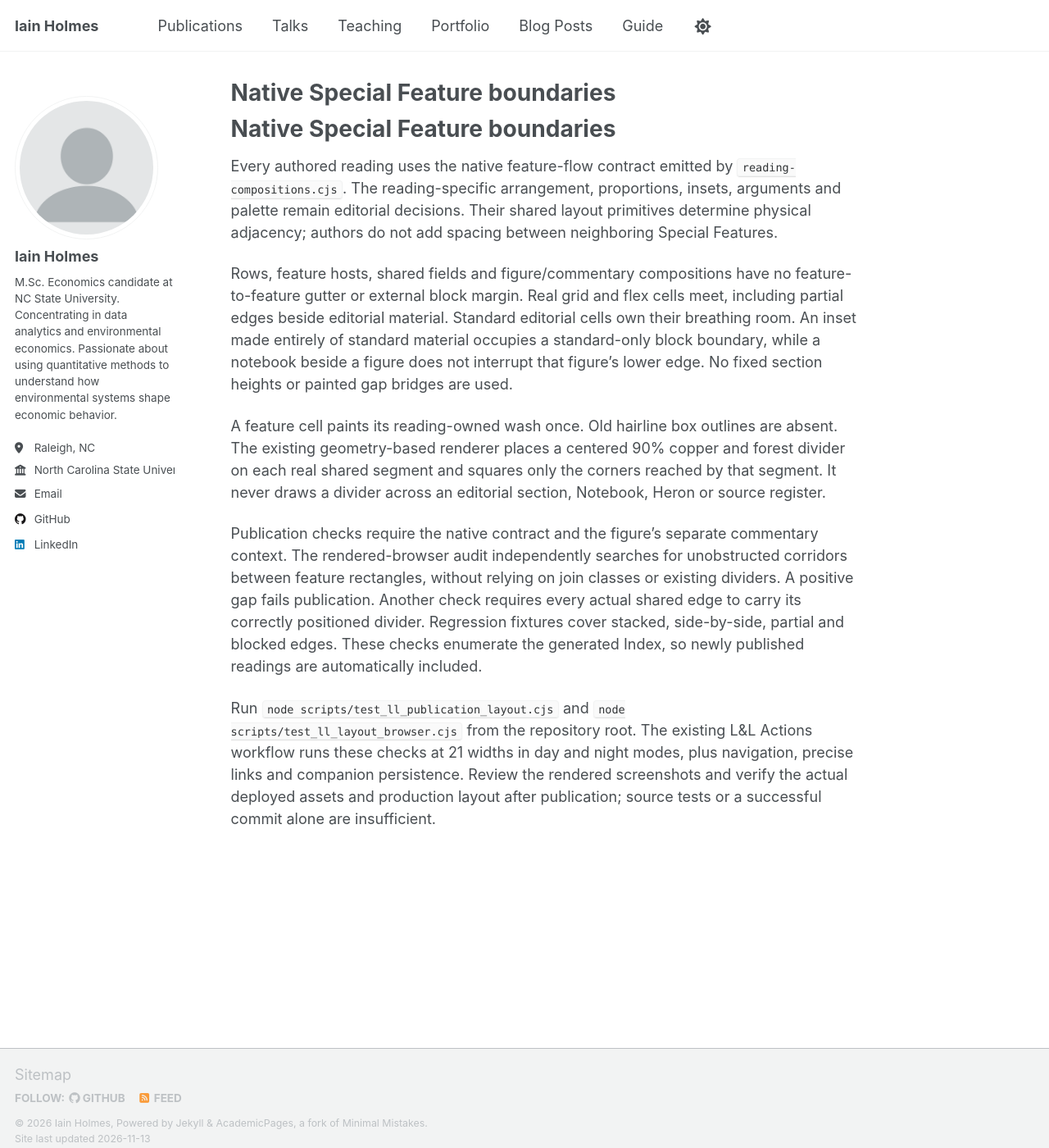
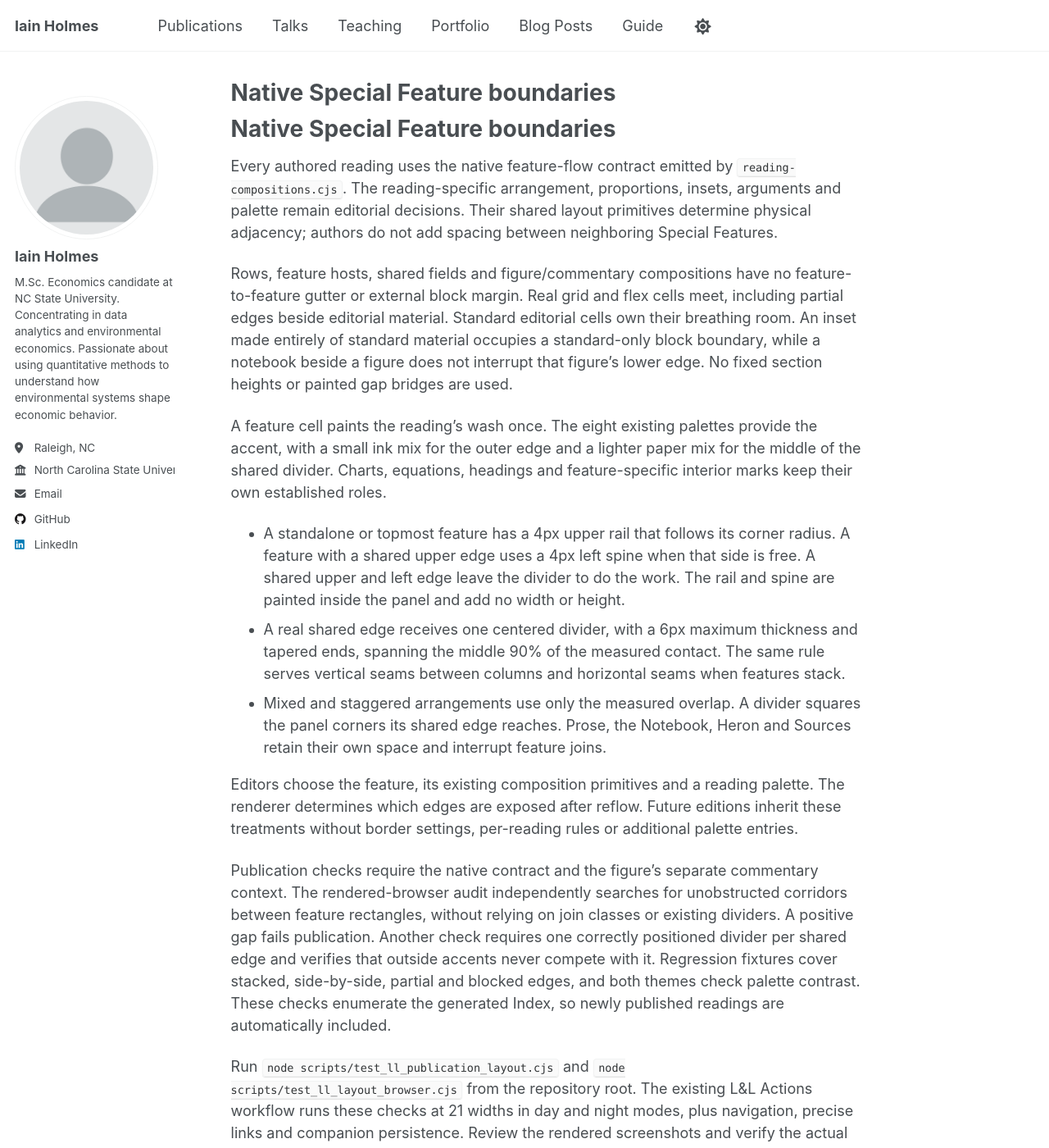
Before and after one commit to iainholmes/iainholmes.github.io, a Jekyll site: the page built from weekly-economics-environment/FEATURE-FLOW.md, in a window 1280 px wide and 1400 px high. Shown: the whole window at 82% size. Built offline with Jekyll 4.4.1, drawn with Linux system fonts in a browser that asks for light colours; nearby versions of some CDN libraries; our own code applies the rules of GitHub Pages for plain Markdown files; library files that are not in the unit come from our copies; a script that is not in the unit is left out.

Commit message:
Standardize L&L Special Feature borders around native adjacency
Use the reading palette for exposed rails and measured seams. Keep the MOVES6 rail and spine through shared geometry rules, remove composition-specific border overrides, and validate responsive contacts, palette contrast, archive bytes, and future issue generation.

```diff
--- a/scripts/test_ll_publication_layout.cjs
+++ b/scripts/test_ll_publication_layout.cjs
@@ -33,6 +33,9 @@ const ids=Array.from({length:5},(_,i)=>'private-future-'+i);try{
  const date='9999-12-31';
  const draft=journal.replace('</main>','<section class="edition" data-edition="'+date+'" data-title="Private future fixture">'+articles+'<section class="synthesis" id="private-synthesis"><div class="eyebrow">Synthesis</div><h2>How does spatial exposure change the estimate?</h2><p>Private synthesis.</p></section></section></main>');
  const grown=compose(draft);const pass=validate({...input,journal:grown});eq(pass.editions,result.editions+1,'future curated edition accepted');eq(pass.readings,result.readings+5,'future readings indexed automatically');eq(indexOf(grown).editions.at(-1).readings.map(r=>r.id),ids,'all future stable anchors generated');eq(compose(grown),grown,'future publication retry stable');
+ const future=grown.slice(grown.indexOf('data-edition="'+date+'"'),grown.indexOf('</main>'));
+ eq((future.match(/data-reading-palette="slate"/g)||[]).length,5,'future compositions inherit their authored palette');
+ ok(future.includes('class="ll-feature-host"')&&!future.includes('data-contact-sides')&&!future.includes('ll-feature-divider'),'future issue emits native features and leaves edge measurement to the browser');
  assert.throws(()=>validate({...input,journal:grown.replace('How does spatial exposure change the estimate?','What connects this week')}),/edition-specific synthesis heading required/);n++;
  const makeNote=(target,id='fixture-heron')=>({id,target,type:'method',title:'Sampling and exposure',text:'Private fixture for the source-review and placement tests.'});
  const generate=config=>compose(withCompanion(draft,{...companion,[date]:config}));
--- a/weekly-economics-environment/FEATURE-FLOW.md
+++ b/weekly-economics-environment/FEATURE-FLOW.md
@@ -14,18 +14,37 @@ occupies a standard-only block boundary, while a notebook beside a figure does
 not interrupt that figure's lower edge. No fixed section heights or painted gap
 bridges are used.
 
-A feature cell paints its reading-owned wash once. Old hairline box outlines
-are absent. The existing geometry-based renderer places a centered 90% copper
-and forest divider on each real shared segment and squares only the corners
-reached by that segment. It never draws a divider across an editorial section,
-Notebook, Heron or source register.
+A feature cell paints the reading's wash once. The eight existing palettes
+provide the accent, with a small ink mix for the outer edge and a lighter
+paper mix for the middle of the shared divider. Charts, equations, headings
+and feature-specific interior marks keep their own established roles.
+
+- A standalone or topmost feature has a 4px upper rail that follows its
+  corner radius. A feature with a shared upper edge uses a 4px left spine
+  when that side is free. A shared upper and left edge leave the divider to
+  do the work. The rail and spine are painted inside the panel and add no
+  width or height.
+- A real shared edge receives one centered divider, with a 6px maximum
+  thickness and tapered ends, spanning the middle 90% of the measured
+  contact. The same rule serves vertical seams between columns and
+  horizontal seams when features stack.
+- Mixed and staggered arrangements use only the measured overlap. A
+  divider squares the panel corners its shared edge reaches. Prose, the
+  Notebook, Heron and Sources retain their own space and interrupt feature
+  joins.
+
+Editors choose the feature, its existing composition primitives and a
+reading palette. The renderer determines which edges are exposed after
+reflow. Future editions inherit these treatments without border settings,
+per-reading rules or additional palette entries.
 
 Publication checks require the native contract and the figure's separate
 commentary context. The rendered-browser audit independently searches for
 unobstructed corridors between feature rectangles, without relying on join
 classes or existing dividers. A positive gap fails publication. Another check
-requires every actual shared edge to carry its correctly positioned divider.
-Regression fixtures cover stacked, side-by-side, partial and blocked edges.
+requires one correctly positioned divider per shared edge and verifies that
+outside accents never compete with it. Regression fixtures cover stacked,
+side-by-side, partial and blocked edges, and both themes check palette contrast.
 These checks enumerate the generated Index, so newly published readings are
 automatically included.
 
--- a/weekly-economics-environment/index.html
+++ b/weekly-economics-environment/index.html
@@ -618,7 +618,7 @@ body{overflow-x:clip}
 <meta name="apple-mobile-web-app-title" content="Periodicals">
 <meta name="apple-mobile-web-app-status-bar-style" content="default">
 <link rel="stylesheet" href="/personal-updates/mobile/mobile.css?v=20261002-instrument">
-<link rel="stylesheet" href="refinement.css?v=20261101-reading-folio"><link rel="stylesheet" href="reading-folio.css?v=1ee4d6c26e12"><link rel="stylesheet" href="../assets/identity/identity.css?v=20261012-seamless2">
+<link rel="stylesheet" href="refinement.css?v=20261101-reading-folio"><link rel="stylesheet" href="reading-folio.css?v=f782b4e7f97c"><link rel="stylesheet" href="../assets/identity/identity.css?v=20261012-seamless2">
 <style>
 /* Publication-specific authorship signatures; canonical IH. assets remain unchanged. */
 .ih-imprint .ih-native-wordmark{display:block;margin:0;padding:0;max-width:none;white-space:nowrap}
@@ -626,7 +626,7 @@ body{overflow-x:clip}
 <link rel="stylesheet" href="field-notes.css?v=20261101-spatial-polish">
 
 <link rel="stylesheet" href="https://fonts.googleapis.com/css2?family=Bodoni+Moda:wght@500&amp;family=Cormorant+Garamond:ital,wght@1,500&amp;family=DM+Sans:wght@700&amp;family=Libre+Baskerville:ital,wght@1,400&amp;family=STIX+Two+Text:wght@500&amp;family=Space+Grotesk:wght@500&amp;display=swap&amp;text=The%20Incidence%20LedgerLong%20ViewDecision%20MarginAssumption%20TestEstimation%20DeskMechanism%20Map">
-<script src="reading-composition.js?v=e623b619d671" defer></script></head><body><a class="skip" href="#edition">Skip to the edition</a>
+<script src="reading-composition.js?v=07e804036d78" defer></script></head><body><a class="skip" href="#edition">Skip to the edition</a>
 <header class="masthead" id="top">
   <div class="mh-top"><span class="vn" id="volno"><b>Vol. 1</b> · 2 October 2026</span><span class="right"><span class="fri">Fridays</span><span class="dn" role="group" aria-label="Reading mode, shared by all Periodicals"><button type="button" data-mode="day" aria-pressed="true">Day</button><span class="sl" aria-hidden="true">/</span><button type="button" data-mode="night" aria-pressed="false">Night</button></span></span></div>
   <div class="mh-title"><div class="mh-wordmark"><h1><span class="r1">Loblolly</span> <span class="amp">&amp;</span> <i>Logit</i></h1><p class="mh-desc">Weekly journal covering environmental economics and applied research</p></div><div class="mh-folio" aria-label="Issue number"><span class="no">N<sup>o</sup>.</span><span class="num" id="mhNo">002</span></div></div>
```
Also changed, not shown: scripts/test_ll_layout_browser.cjs (+49 -16 lines), weekly-economics-environment/reading-composition.js (+9 -7 lines), weekly-economics-environment/reading-folio.css (+23 -32 lines).
